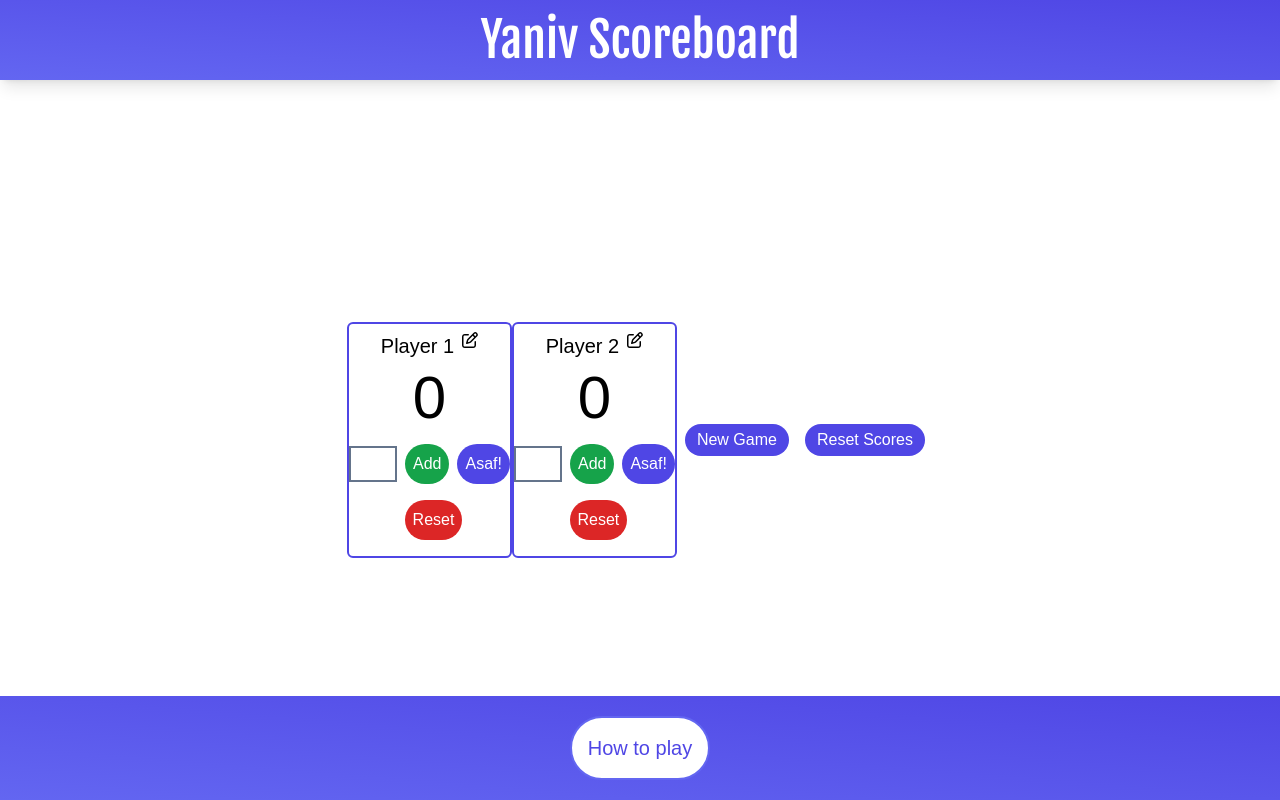
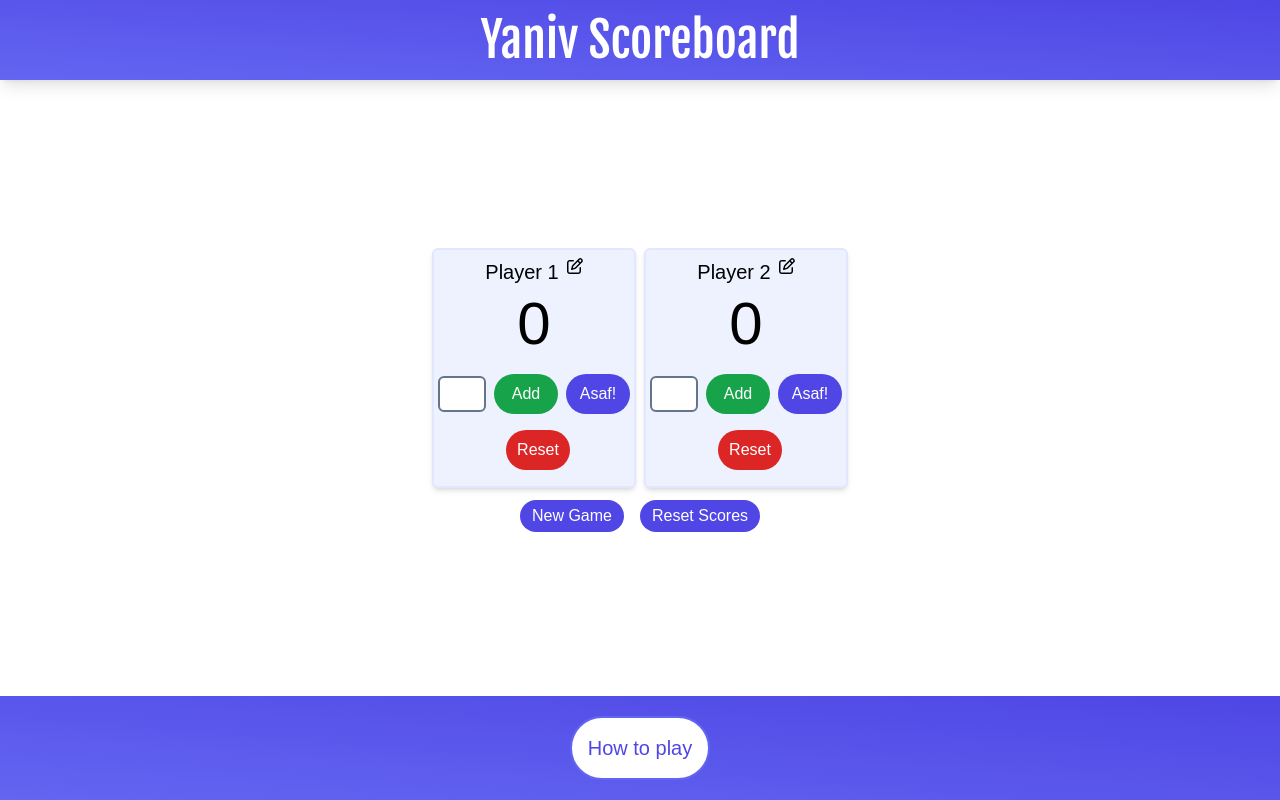
Before and after one commit to EllieD33/yaniv-app, a React (Vite) app: page /pages/ScoreBoard in a window 1280 px wide. Both pictures are taken after a click on the button "Create scoreboard". Built offline with nearby package versions, Linux system fonts and the light colour scheme; a web font is replaced by a local one.

Commit message:
adds styling for scorecards

```diff
--- a/src/components/PlayerScoreCard.jsx
+++ b/src/components/PlayerScoreCard.jsx
@@ -68,7 +68,7 @@ function PlayerScoreCard({ player, updatePlayer }) {
     }
 
     return (
-        <section className="py-2 flex justify-center flex-col border-2 border-indigo-600 rounded-md text-center" >
+        <section className="w-50 m-1 py-2 flex justify-center flex-col border-2 bg-indigo-50 border-indigo-100 rounded-md text-center shadow-md" >
             <div className="flex justify-center" onDoubleClick={handleDoubleClick}>
                 {editing ? (
                     <input type="text" value={playerName} onChange={handleNameChange} onBlur={handleBlur} autoFocus />
@@ -80,13 +80,13 @@ function PlayerScoreCard({ player, updatePlayer }) {
             <div className="py-2">
                 <p className="text-6xl">{player.score}</p>
             </div>
-            <form className="py-2">
-                <input className="p-1 border-2 border-slate-500 w-12" type="text" value={scoreInputValue} onChange={handleInputChange} disabled={isProcessing || player.status === 'bust'} />
-                <button className="ml-2 bg-green-600 text-white rounded-full p-2" onClick={handleAddClick} disabled={isProcessing || player.status === 'bust'}>Add</button>
-                <button className="ml-2 bg-indigo-600 text-white rounded-full p-2" onClick={handleAsafClick} disabled={isProcessing || player.status === 'bust'} >Asaf!</button>
+            <form className="py-2 mx-1">
+                <input className="p-1 border-2 border-slate-500 w-12 rounded-md" type="text" value={scoreInputValue} onChange={handleInputChange} disabled={isProcessing || player.status === 'bust'} />
+                <button className="w-16 ml-2 mt-1 bg-green-600 text-white rounded-full p-2" onClick={handleAddClick} disabled={isProcessing || player.status === 'bust'}>Add</button>
+                <button className="w-16 ml-2 mt-1 bg-indigo-600 text-white rounded-full p-2" onClick={handleAsafClick} disabled={isProcessing || player.status === 'bust'} >Asaf!</button>
             </form>
             <div className="py-2">
-                <button className="ml-2 bg-red-600 text-white rounded-full p-2" onClick={handleResetClick} disabled={isProcessing}>Reset</button>
+                <button className="w-16 ml-2 bg-red-600 text-white rounded-full p-2" onClick={handleResetClick} disabled={isProcessing}>Reset</button>
             </div>
         </section>
     )
--- a/src/pages/ScoreBoard.jsx
+++ b/src/pages/ScoreBoard.jsx
@@ -66,12 +66,14 @@ function ScoreBoard() {
                     />
                 </nav>
             </header>
-            <main className="flex flex-1 items-center justify-center" >
+            <main className="flex flex-col flex-1 items-center justify-center">
                 {isNumberOfPlayersVisible && <NumberOfPlayers setNumberOfPlayers={setNumberOfPlayers} />}
-                {players && players.map((player, index) => (
-                        <PlayerScoreCard key={index} player={player} updatePlayer={updatePlayer} />
-                ))
-                }
+                <div className="flex flex-wrap justify-center">
+                    {players && players.map((player, index) => (
+                            <PlayerScoreCard key={index} player={player} updatePlayer={updatePlayer} />
+                    ))
+                    }
+                </div>
                 {!isNumberOfPlayersVisible &&
                     <div>
                         <button className="bg-indigo-600 text-white rounded-full px-3 py-1 m-2" onClick={resetBoard} >New Game</button>
@@ -84,6 +86,7 @@ function ScoreBoard() {
                     </div>
                 }
             </main>
+            <div className="h-24"></div>
         </div>
     );
 }
```
